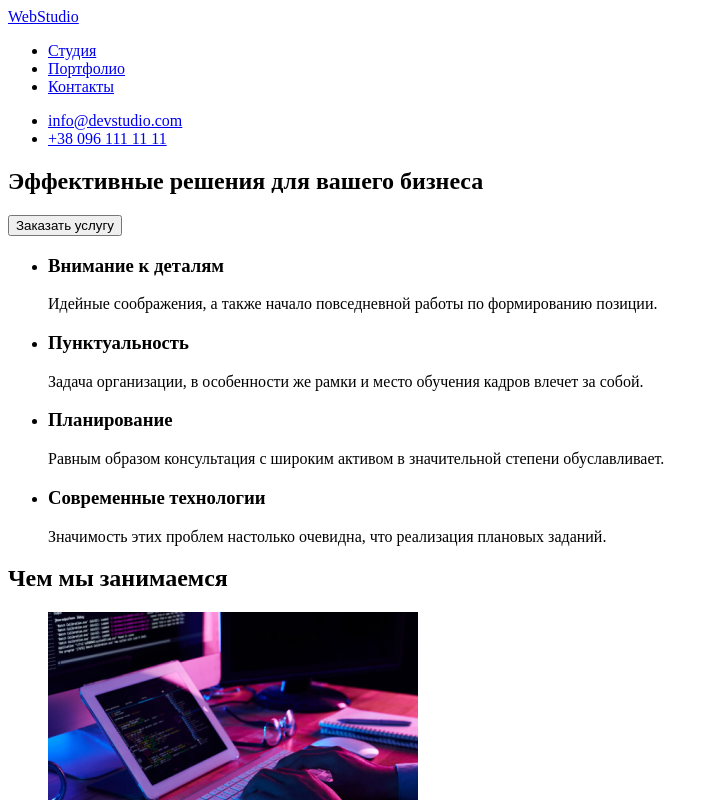
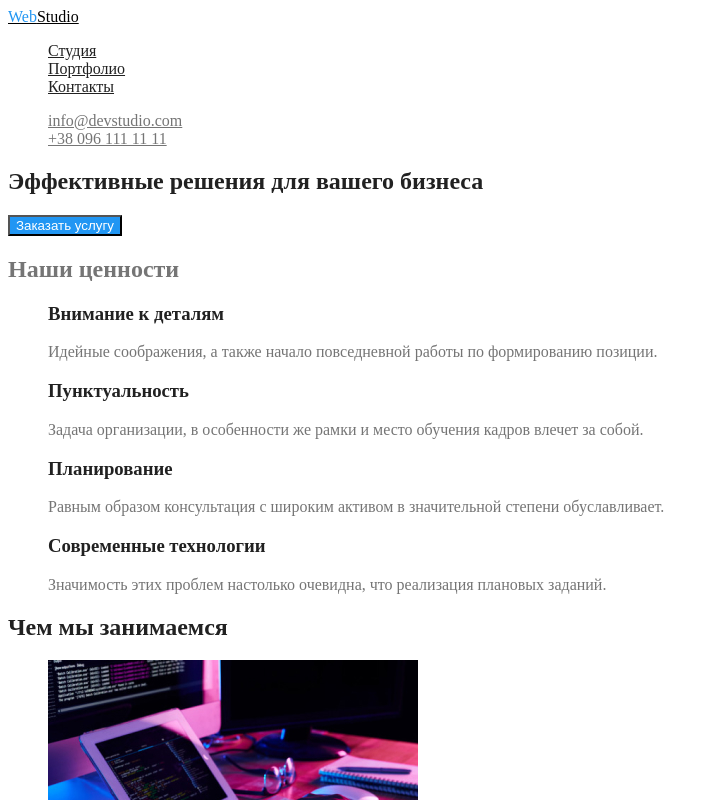
Before and after one commit to Dima-Shvets/goit-markup-hw-02, a plain HTML site: page index.html in a window 1280 px wide. Shown: the top 800 px of the page, without its empty margins (0-719 px from the left). Drawn offline with Linux system fonts and the light colour scheme.

Commit message:
Додає класи до index.htms та оформлення кольорів

```diff
--- /dev/null
+++ b/css/styles.css
@@ -0,0 +1,86 @@
+/* accent color #2196F3  */
+/* headings color #212121 */
+/* main text color #757575 */
+/* secondary background color #F5F4FA */
+/* primary background color #FFFFFF */
+/* logo font Raleway  700
+Oleo Script 400 */
+/* main font Roboto */
+/* font weight 400, 500, 700, 900 */
+:root {
+    --background-color: #FFFFFF;
+    --secondary-background-color: #F5F4FA;
+    --main-text-color: #757575;
+    --secondary-text-color: #212121;
+    --accent-color: #2196F3;
+}
+
+body {
+    background-color: var(--background-color);
+    color: var(--main-text-color);
+}
+
+.list {
+    list-style: none;
+}
+
+/* Logo */
+.logo {
+    color: #000000;
+}
+
+.logo-accent {
+    color: var(--accent-color);
+}
+
+/* site navigation */
+.navigation .link {
+    color:var(--secondary-text-color);
+}
+
+.navigation .link:hover,
+.navigation .link:focus {
+    color:var(--accent-color);
+}
+
+.contacts .item {
+    color: var(--main-text-color);
+}
+
+.contacts .item:hover,
+.contacts .item:focus {
+    color: var(--accent-color);
+}
+
+.hero-title {
+    color: var(--secondary-text-color);
+}
+
+.hero-button {
+    color: var(--background-color);
+    background-color: var(--accent-color);
+}
+
+.values-title {
+    color: var(--secondary-text-color);
+}
+
+.section-title {
+   color: var(--secondary-text-color)
+}
+
+.team-title {
+    color: var(--secondary-text-color);
+}
+
+.footer {
+    background-color: #2F303A;
+}
+
+.footer-link {
+    color: var(--main-text-color);
+}
+
+.footer-address {
+    color: var(--background-color);
+}
--- a/index.html
+++ b/index.html
@@ -5,55 +5,57 @@
     <meta http-equiv="X-UA-Compatible" content="IE=edge">
     <meta name="viewport" content="width=device-width, initial-scale=1.0">
     <title>WebStudio</title>
+    <link rel="stylesheet" href="./css/styles.css">
 </head>
 <body>
     <!-- Шапка -->
     <header>
         <nav>
-            <a href="./index.html">WebStudio</a>
-            <ul>
-                <li><a href="./index.html">Студия</a></li>
-                <li><a href="./portfolio.html">Портфолио</a></li>
-                <li><a href="#">Контакты</a></li>
+            <a href="./index.html" class="logo"><span class="logo-accent">Web</span>Studio</a>
+            <ul class="list navigation">
+                <li><a href="./index.html" class="link">Студия</a></li>
+                <li><a href="./portfolio.html" class="link">Портфолио</a></li>
+                <li><a href="#" class="link">Контакты</a></li>
             </ul>
 
         </nav>
-        <ul>
-            <li><a href="mailto:info@devstudio.com">info@devstudio.com</a></li>
-            <li><a href="tel:+380961111111">+38 096 111 11 11</a></li>
+        <ul class="list contacts">
+            <li><a href="mailto:info@devstudio.com" class="item">info@devstudio.com</a></li>
+            <li><a href="tel:+380961111111" class="item">+38 096 111 11 11</a></li>
         </ul>
     </header>
     <main>
     <!--Герой-->
-    <section>
-        <h1>Эффективные решения для вашего бизнеса</h1>
-        <button type="button">Заказать услугу</button>
+    <section class="hero">
+        <h1 class="hero-title">Эффективные решения для вашего бизнеса</h1>
+        <button type="button" class="hero-button">Заказать услугу</button>
     </section>
     <!--Особливості-->
     <section>
-        <ul>
+        <h2>Наши ценности</h2>
+        <ul class="list values">
             <li>
-                <h3>Внимание к деталям</h3>
+                <h3 class="values-title">Внимание к деталям</h3>
                 <p>Идейные соображения, а также начало повседневной работы по формированию позиции.</p>
             </li>
             <li>
-                <h3>Пунктуальность</h3>
+                <h3 class="values-title">Пунктуальность</h3>
                 <p>Задача организации, в особенности же рамки и место обучения кадров влечет за собой.</p>
             </li>
             <li>
-                <h3>Планирование</h3>
+                <h3 class="values-title">Планирование</h3>
                 <p>Равным образом консультация с широким активом в значительной степени обуславливает.</p>
             </li>
             <li>
-                <h3>Современные технологии</h3>
+                <h3 class="values-title">Современные технологии</h3>
                 <p>Значимость этих проблем настолько очевидна, что реализация плановых заданий.</p>
             </li>
         </ul>
     </section>
 
     <section>
-        <h2>Чем мы занимаемся</h2>
-        <ul>
+        <h2 class="section-title">Чем мы занимаемся </h2>
+        <ul class="list">
             <li>
                 <img src="./images/what_we_do1.jpg" alt="Человек наберает код" width="370">
             </li>
@@ -67,39 +69,39 @@
     </section>
 
     <section>
-        <h2>Наша команда</h2>
-        <ul>
+        <h2 class="section-title">Наша команда</h2>
+        <ul class="list">
             <li>
                 <img src="./images/team1.jpg" alt="Игорь Демьяненко" width="270">
-                <h3>Игорь Демьяненко</h3>
-                <p lang="en">Product Designer</p>
+                <h3 class="team-title">Игорь Демьяненко</h3>
+                <p lang="en" >Product Designer</p>
             </li>
             <li>
                 <img src="./images/team2.jpg" alt="Ольга Репина" width="270">
-                <h3>Ольга Репина</h3>
+                <h3 class="team-title">Ольга Репина</h3>
                 <p lang="en">Frontend Developer</p>
             </li>
             <li>
                 <img src="./images/team3.jpg" alt="Николай Тарасов" width="270">
-                <h3>Николай Тарасов</h3>
+                <h3 class="team-title">Николай Тарасов</h3>
                 <p lang="en">Marketing</p>
             </li>
             <li>
                 <img src="./images/team4.jpg" alt="Михаил Ермаков" width="270">
-                <h3>Михаил Ермаков</h3>
+                <h3 class="team-title">Михаил Ермаков</h3>
                 <p lang="en">UI Designer</p>
             </li>
         </ul>
     </section>
     </main>
 
-    <footer>
-        <a href="./index.html">WebStudio</a>
-        <address>
-            <ul>
-                <li><a href="https://goo.gl/maps/SBPvkcsHBhy8aDbb7" target="_blank" rel="noopener noreferrer">г. Киев, пр-т Леси Украинки, 26</a></li>
-                <li><a href="mailto:info@devstudio.com">info@devstudio.com</a></li>
-                <li><a href="tel:+380961111111">+38 096 111 11 11</a></li>
+    <footer class="footer">
+        <a href="./index.html" class="logo"><span class="logo-accent">Web</span>Studio</a>
+        <address class=>
+            <ul class="list">
+                <li><a href="https://goo.gl/maps/SBPvkcsHBhy8aDbb7" target="_blank" rel="noopener noreferrer" class="footer-address">г. Киев, пр-т Леси Украинки, 26</a></li>
+                <li><a href="mailto:info@devstudio.com" class="footer-link">info@devstudio.com</a></li>
+                <li><a href="tel:+380961111111" class="footer-link">+38 096 111 11 11</a></li>
             </ul>
         </address>
     </footer>
```
